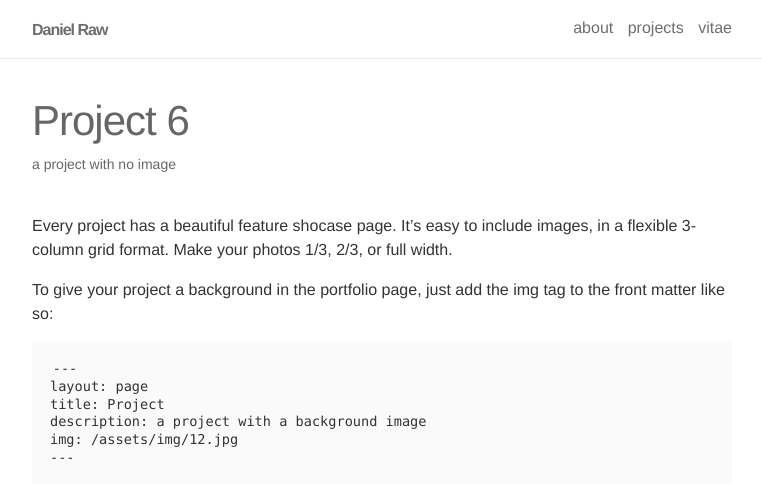
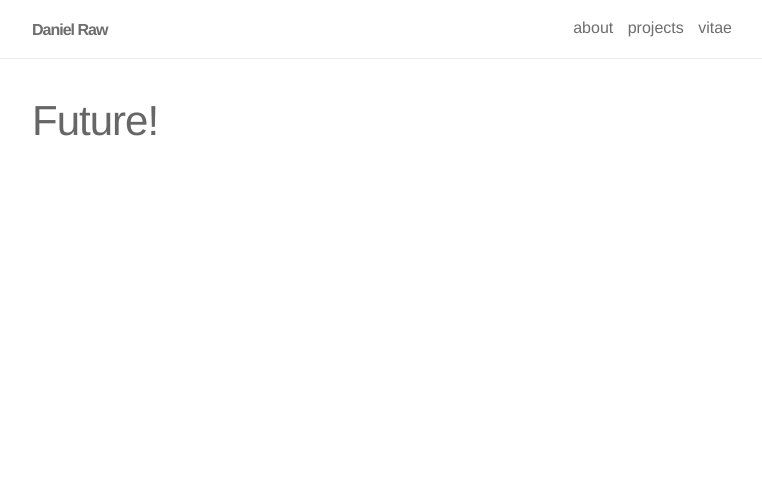
Before and after one commit to Danielraw1996/Danielraw1996.github.io, a Jekyll site: the page built from _projects/6_project.markdown, in a window 1280 px wide and 1400 px high. Shown: the top 498 px of the window, without its empty margins (258-1020 px from the left). Built offline with Jekyll 4.4.1, drawn with Linux system fonts in a browser that asks for light colours; nearby versions of some CDN libraries; a script that is not in the unit is left out; some of the changed text lies outside the part shown; grey boxes are pictures that could not be loaded.

Commit message:
Update 6_project.markdown

```diff
--- a/_projects/6_project.markdown
+++ b/_projects/6_project.markdown
@@ -1,52 +1,6 @@
 ---
 layout: page
-title: Project 6
-description: a project with no image
+title: Future!
+description:
 img:
 ---
-
-Every project has a beautiful feature shocase page. It's easy to include images, in a flexible 3-column grid format. Make your photos 1/3, 2/3, or full width.
-
-To give your project a background in the portfolio page, just add the img tag to the front matter like so:
-
-    ---
-    layout: page
-    title: Project
-    description: a project with a background image
-    img: /assets/img/12.jpg
-    ---
-
-
-<div class="img_row">
-    <img class="col one" src="{{ site.baseurl }}/assets/img/1.jpg" alt="" title="example image"/>
-    <img class="col one" src="{{ site.baseurl }}/assets/img/2.jpg" alt="" title="example image"/>
-    <img class="col one" src="{{ site.baseurl }}/assets/img/3.jpg" alt="" title="example image"/>
-</div>
-<div class="col three caption">
-    Caption photos easily. On the left, a road goes through a tunnel. Middle, leaves artistically fall in a hipster photoshoot. Right, in another hipster photoshoot, a lumberjack grasps a handful of pine needles.
-</div>
-<div class="img_row">
-    <img class="col three" src="{{ site.baseurl }}/assets/img/5.jpg" alt="" title="example image"/>
-</div>
-<div class="col three caption">
-    This image can also have a caption. It's like magic.
-</div>
-
-You can also put regular text between your rows of images. Say you wanted to write a little bit about your project before you posted the rest of the images. You describe how you toiled, sweated, *bled* for your project, and then.... you reveal it's glory in the next row of images.
-
-
-<div class="img_row">
-    <img class="col two" src="{{ site.baseurl }}/assets/img/6.jpg" alt="" title="example image"/>
-    <img class="col one" src="{{ site.baseurl }}/assets/img/11.jpg" alt="" title="example image"/>
-</div>
-<div class="col three caption">
-    You can also have artistically styled 2/3 + 1/3 images, like these.
-</div>
-
-
-The code is simple. Just add a col class to your image, and another class specifying the width: one, two, or three columns wide. Here's the code for the last row of images above:
-
-    <div class="img_row">
-      <img class="col two" src="/img/6.jpg"/>
-      <img class="col one" src="/img/11.jpg"/>
-    </div>
```
